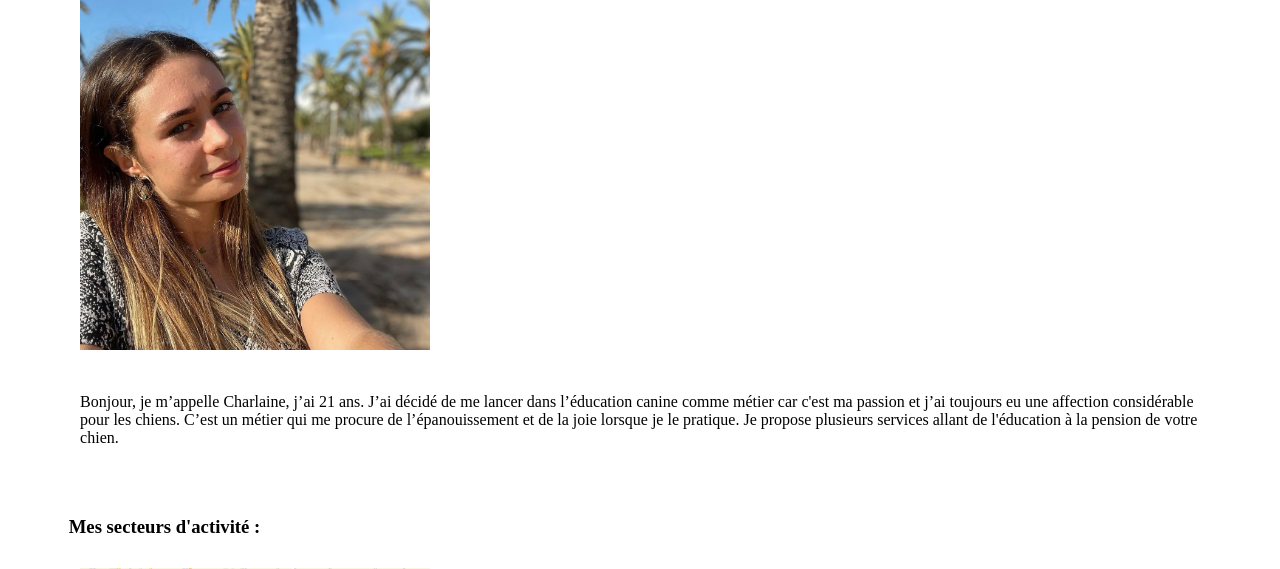
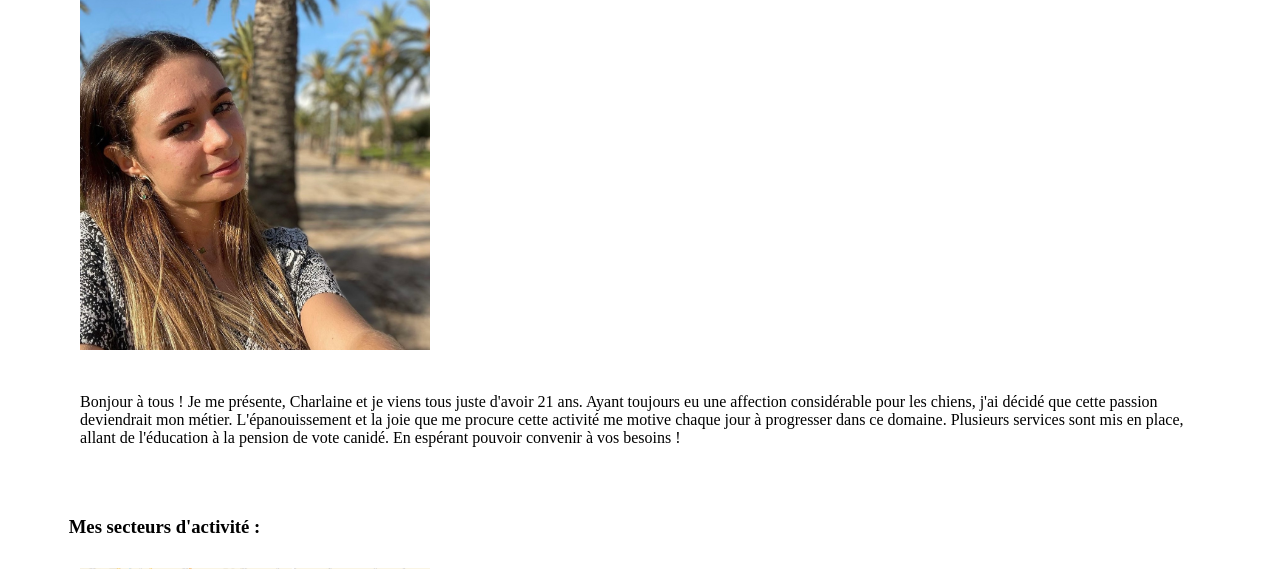
Before and after one commit to auguimann/Educopoils, a PHP site: page /View/HomeView.php in a window 1280 px wide. Shown: the part 501-1070 px from the top of the page. Run offline with PHP 8.4, Linux system fonts and the light colour scheme.

Commit message:
v1.0.2 adjustments

```diff
--- a/View/HomeView.php
+++ b/View/HomeView.php
@@ -42,14 +42,17 @@ include("include/header.php");
                         <div class="col-xl-6 align-self-center">
 
                             <p>
-                                Bonjour,
-                                je m’appelle Charlaine, j’ai 21 ans.
-                                J’ai décidé de me lancer dans l’éducation canine comme métier
-                                car c'est ma passion et j’ai toujours eu une affection
-                                considérable pour les chiens.
-                                C’est un métier qui me procure de l’épanouissement
-                                et de la joie lorsque je le pratique. Je propose plusieurs
-                                services allant de l'éducation à la pension de votre chien.
+                                Bonjour à tous ! Je me présente, Charlaine
+                                et je viens tous juste d'avoir 21 ans. Ayant
+                                toujours eu une affection considérable pour
+                                les chiens, j'ai décidé que cette passion
+                                deviendrait mon métier. L'épanouissement
+                                et la joie que me procure cette activité me
+                                motive chaque jour à progresser dans ce
+                                domaine. Plusieurs services sont mis en
+                                place, allant de l'éducation à la pension de
+                                vote canidé. En espérant pouvoir convenir
+                                à vos besoins !
                             </p>
 
                         </div>
```
Also changed, not shown: View/CalendarView.php (+13 -2 lines).
